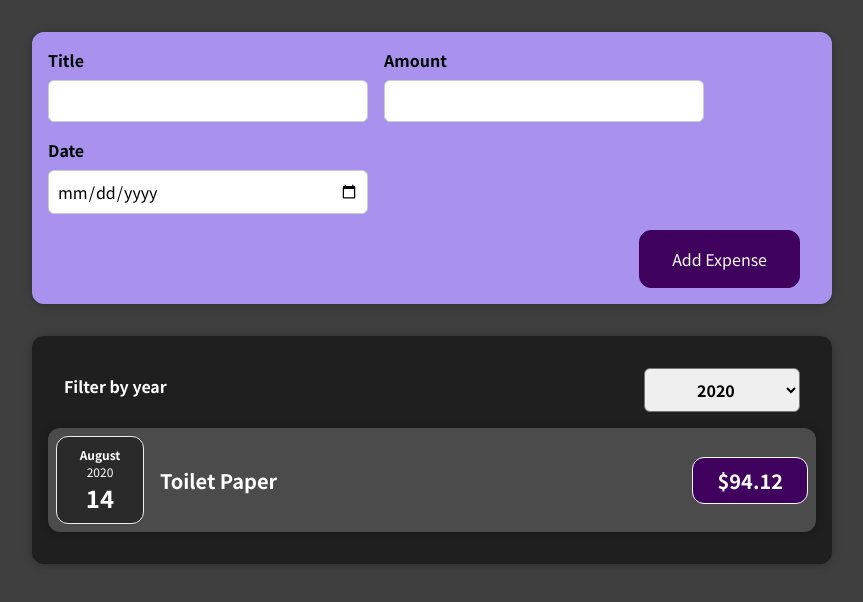
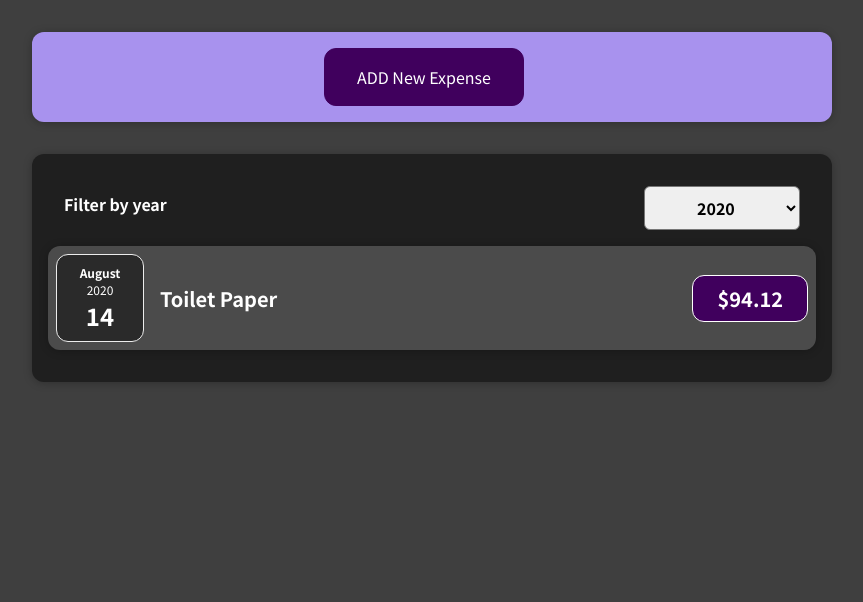
Before and after one commit to JagadeeshAleti/ExpenseTracker, a React (Create React App) app: page / in a window 1280 px wide. Shown: the top 602 px of the page, without its empty margins (208-1071 px from the left). Built offline with nearby package versions, Linux system fonts and the light colour scheme.

Commit message:
Adding Cancel button to the Form

```diff
--- a/src/components/Expenses/ExpensesList.js
+++ b/src/components/Expenses/ExpensesList.js
@@ -3,7 +3,6 @@
 import "./ExpensesList.css";
 
 const ExpensesList = (props) => {
-  let expenseContent = <p>No Content Here</p>;
   if (props.items.length === 0) {
     return <h2 className="expenses-list__fallback">No Items Found.</h2>;
   }
--- a/src/components/NewExpense/ExpenseForm.js
+++ b/src/components/NewExpense/ExpenseForm.js
@@ -1,11 +1,11 @@
-import React, { useState } from 'react';
+import React, { useState } from "react";
 
-import './ExpenseForm.css';
+import "./ExpenseForm.css";
 
 const ExpenseForm = (props) => {
-  const [enteredTitle, setEnteredTitle] = useState('');
-  const [enteredAmount, setEnteredAmount] = useState('');
-  const [enteredDate, setEnteredDate] = useState('');
+  const [enteredTitle, setEnteredTitle] = useState("");
+  const [enteredAmount, setEnteredAmount] = useState("");
+  const [enteredDate, setEnteredDate] = useState("");
   // const [userInput, setUserInput] = useState({
   //   enteredTitle: '',
   //   enteredAmount: '',
@@ -49,45 +49,48 @@
     };
 
     props.onSaveExpenseData(expenseData);
-    setEnteredTitle('');
-    setEnteredAmount('');
-    setEnteredDate('');
+    setEnteredTitle("");
+    setEnteredAmount("");
+    setEnteredDate("");
   };
 
   return (
     <form onSubmit={submitHandler}>
-      <div className='new-expense__controls'>
-        <div className='new-expense__control'>
+      <div className="new-expense__controls">
+        <div className="new-expense__control">
           <label>Title</label>
           <input
-            type='text'
+            type="text"
             value={enteredTitle}
             onChange={titleChangeHandler}
           />
         </div>
-        <div className='new-expense__control'>
+        <div className="new-expense__control">
           <label>Amount</label>
           <input
-            type='number'
-            min='0.01'
-            step='0.01'
+            type="number"
+            min="0.01"
+            step="0.01"
             value={enteredAmount}
             onChange={amountChangeHandler}
           />
         </div>
-        <div className='new-expense__control'>
+        <div className="new-expense__control">
           <label>Date</label>
           <input
-            type='date'
-            min='2019-01-01'
-            max='2022-12-31'
+            type="date"
+            min="2019-01-01"
+            max="2022-12-31"
             value={enteredDate}
             onChange={dateChangeHandler}
           />
         </div>
       </div>
-      <div className='new-expense__actions'>
-        <button type='submit'>Add Expense</button>
+      <div className="new-expense__actions">
+        <button type="button" onClick={props.OnCancel}>
+          Cancel
+        </button>
+        <button type="submit">Add Expense</button>
       </div>
     </form>
   );
--- a/src/components/NewExpense/NewExpense.js
+++ b/src/components/NewExpense/NewExpense.js
@@ -1,20 +1,38 @@
-import React from 'react';
+import React, { useState } from "react";
 
-import ExpenseForm from './ExpenseForm';
-import './NewExpense.css';
+import ExpenseForm from "./ExpenseForm";
+import "./NewExpense.css";
 
 const NewExpense = (props) => {
+  const [isEditing, setIsEditing] = useState(false);
   const saveExpenseDataHandler = (enteredExpenseData) => {
     const expenseData = {
       ...enteredExpenseData,
-      id: Math.random().toString()
+      id: Math.random().toString(),
     };
     props.onAddExpense(expenseData);
+    setIsEditing(false);
+  };
+
+  const startEditingHandler = () => {
+    setIsEditing(true);
+  };
+
+  const stopEditingHandler = () => {
+    setIsEditing(false);
   };
 
   return (
-    <div className='new-expense'>
-      <ExpenseForm onSaveExpenseData={saveExpenseDataHandler} />
+    <div className="new-expense">
+      {!isEditing && (
+        <button onClick={startEditingHandler}>ADD New Expense</button>
+      )}
+      {isEditing && (
+        <ExpenseForm
+          onSaveExpenseData={saveExpenseDataHandler}
+          OnCancel={stopEditingHandler}
+        />
+      )}
     </div>
   );
 };
```
Also changed, not shown: 1 other file (tests, documents, lock files or other folders).
